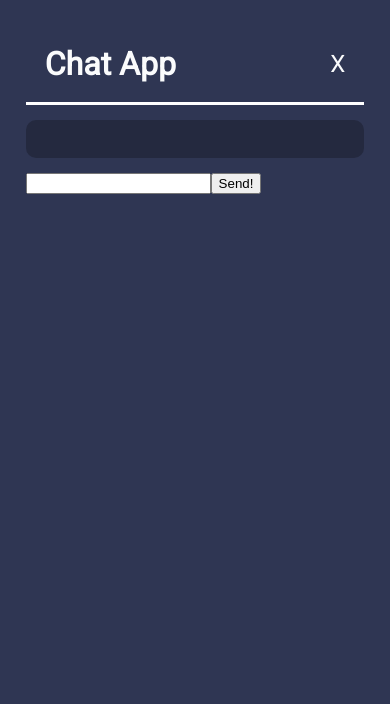
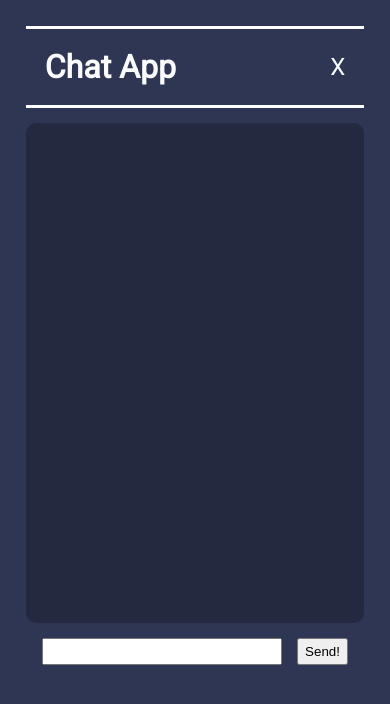
Before and after one commit to cmdcjones/chat-app, a React (Vite) app: page / in a window 390 px wide. Shown: the top 704 px of the page. Built offline with nearby package versions, Linux system fonts and the light colour scheme.

Commit message:
edit style for mobile; scroll overflow

```diff
--- a/src/App.css
+++ b/src/App.css
@@ -11,6 +11,7 @@
   align-items: center;
   padding: 1.2em;
   border-bottom: 3px solid white;
+  border-top: 3px solid white;
   min-width: 320px;
 }
 
@@ -20,11 +21,14 @@
 
 .message-container {
   margin: 15px 0;
-  max-height: 750px;
+  min-height: 500px;
+  max-height: 500px;
+  min-width: 320px;
   border: 3px solid transparent;
   border-radius: 10px;
   padding: 1em;
   background-color: var(--message-bg-color);
+  overflow: auto;
 }
 
 .message {
@@ -39,6 +43,22 @@
   padding: 5px;
 }
 
+.send-message {
+  min-width: 320px;
+  display: flex;
+  justify-content: space-around;
+}
+
+.send-message input {
+  height: 2em;
+  width: 18em;
+}
+
+.send-message button {
+  margin-left: 15px;
+  height: 2em;
+}
+
 .sender {
   background-color: #860000;
 }
```
